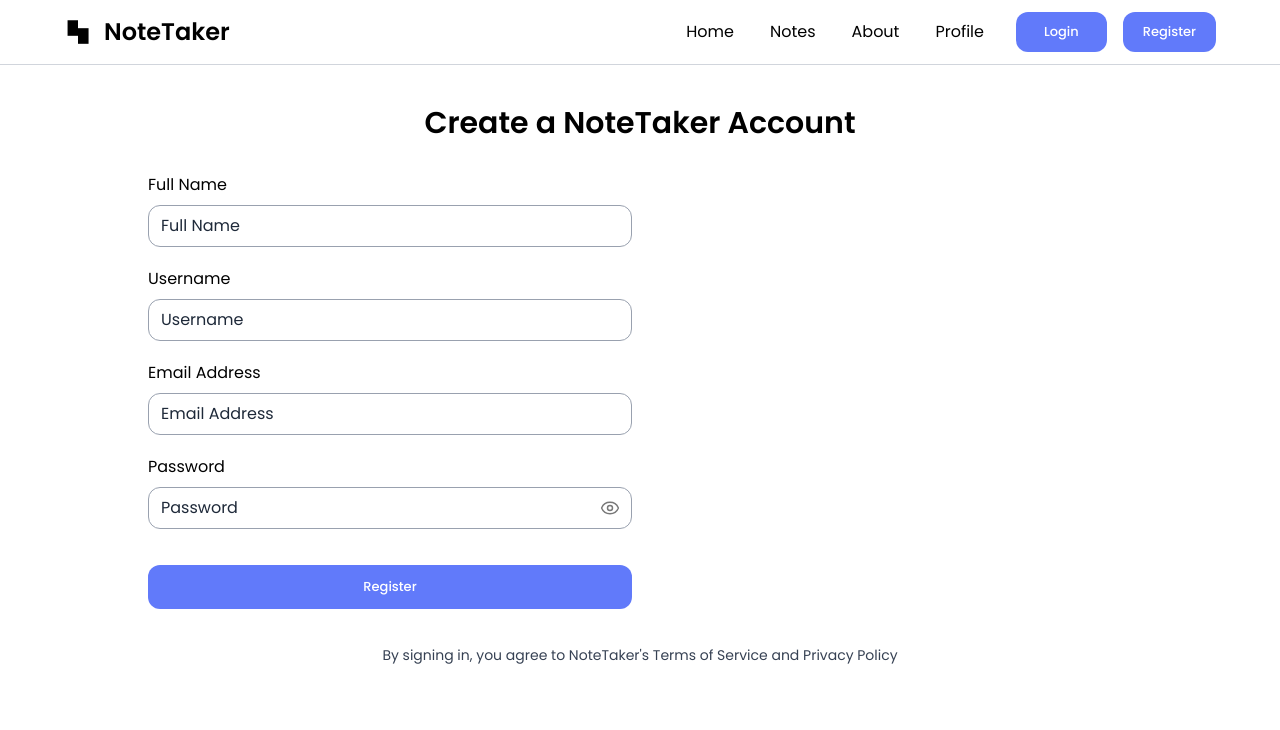
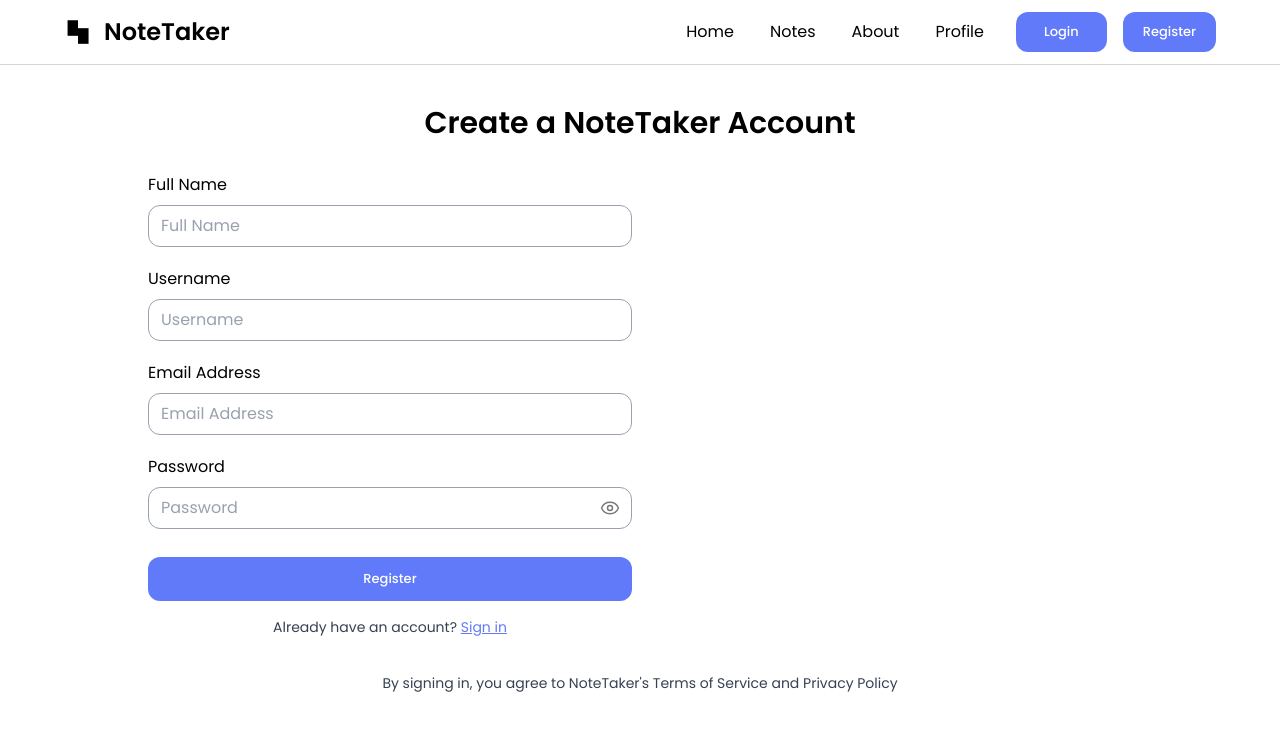
Before and after one commit to Mausam1100/NoteTaker, a React (Vite) app in the folder note-taker/: page /register in a window 1280 px wide. Shown: the top 730 px of the page. Built offline with nearby package versions, Linux system fonts and the light colour scheme.

Commit message:
style login page

```diff
--- a/note-taker/src/components/Login.jsx
+++ b/note-taker/src/components/Login.jsx
@@ -64,19 +64,24 @@ function Login() {
             <form onSubmit={handleSubmit}>
               <label htmlFor="email">
                 <div className='py-2'>Email or username </div>
-                <input type="text" className='px-3 py-2 w-full border-[1px] mb-3 placeholder:text-gray-800 rounded-xl block border-gray-400' onChange={handleChange} value={formData.emailUsername} name="emailUsername" placeholder='Email or username' id='emailUsername' required />
+                <input type="text" className='px-3 py-2 w-full border-[1px] mb-3 placeholder:text-gray-400 rounded-xl block border-gray-400' onChange={handleChange} value={formData.emailUsername} name="emailUsername" placeholder='Email or username' id='emailUsername' required />
               </label>
               <label htmlFor="password">
                 <div className='py-2'>Password</div>
                 <div className='relative'>
-                  <input type={showPassword? "text": "password"} className='px-3 py-2 w-full border-[1px] mb-3 placeholder:text-gray-800 rounded-xl block border-gray-400' onChange={handleChange} value={formData.password} name='password' placeholder='Password' id='password' required />
+                  <input type={showPassword? "text": "password"} className='px-3 py-2 w-full border-[1px] mb-3 placeholder:text-gray-400 rounded-xl block border-gray-400' onChange={handleChange} value={formData.password} name='password' placeholder='Password' id='password' required />
 
                   {showPassword? <EyeOff onClick={togglePassword} className='absolute top-[50%] search right-3 cursor-pointer'size={20} color='#787878' strokeWidth={1.75} />:
                   <Eye onClick={togglePassword} className='absolute top-[50%] search right-3 cursor-pointer'size={20} color='#787878' strokeWidth={1.75} />}
 
                 </div>
               </label>
+              <label htmlFor="remember" className='flex gap-x-2.5'>
+                <input  id='remember' type="checkbox" />
+                <p>Remember me?</p>
+              </label>
               <button type='submit' className='button w-full py-3 mt-6 cursor-pointer'>Login</button>
+              <p className='text-center pt-4 text-sm'>Don't have an account? <span onClick={() => navigate('/register')} className='hover:text-[#6164fa] underline text-[#617AFA] cursor-pointer'>Sign up</span></p>
             </form>
           </div>
           <div>
--- a/note-taker/src/components/Register.jsx
+++ b/note-taker/src/components/Register.jsx
@@ -57,30 +57,31 @@ function Register() {
             <form onSubmit={handleSubmit}>
               <label htmlFor="fullname">
                 <div className='py-2'>Full Name </div>
-                <input type="text" className='px-3 py-2 w-full border-[1px] mb-3 placeholder:text-gray-800 rounded-xl block border-gray-400' placeholder='Full Name' onChange={handleChange} value={formData.fullName} name='fullName' id='fullname' required/>
+                <input type="text" className='px-3 py-2 w-full border-[1px] mb-3 placeholder:text-gray-400 rounded-xl block border-gray-400' placeholder='Full Name' onChange={handleChange} value={formData.fullName} name='fullName' id='fullname' required/>
               </label>
 
               <label htmlFor="username">
                 <div className='py-2'>Username </div>
-                <input type="text" className='px-3 py-2 w-full border-[1px] mb-3 placeholder:text-gray-800 rounded-xl block border-gray-400' placeholder='Username' onChange={handleChange} value={formData.username} name='username' id='username' required/>
+                <input type="text" className='px-3 py-2 w-full border-[1px] mb-3 placeholder:text-gray-400 rounded-xl block border-gray-400' placeholder='Username' onChange={handleChange} value={formData.username} name='username' id='username' required/>
               </label>
 
               <label htmlFor="email">
                 <div className='py-2'>Email Address</div>
-                <input type="text" className='px-3 py-2 w-full border-[1px] mb-3 placeholder:text-gray-800 rounded-xl block border-gray-400' placeholder='Email Address' onChange={handleChange} value={formData.email} name='email' id='email' required/>
+                <input type="text" className='px-3 py-2 w-full border-[1px] mb-3 placeholder:text-gray-400 rounded-xl block border-gray-400' placeholder='Email Address' onChange={handleChange} value={formData.email} name='email' id='email' required/>
               </label>
 
               <label htmlFor="password">
                 <div className='py-2'>Password</div>
                 <div className='relative'>
-                  <input type={showPassword? "text": "password"} className='px-3 py-2 w-full border-[1px] mb-3 placeholder:text-gray-800 rounded-xl block border-gray-400' placeholder='Password' onChange={handleChange} value={formData.password} name='password' id='password' required/>
+                  <input type={showPassword? "text": "password"} className='px-3 py-2 w-full border-[1px] mb-3 placeholder:text-gray-400 rounded-xl block border-gray-400' placeholder='Password' onChange={handleChange} value={formData.password} name='password' id='password' required/>
 
                   {showPassword? <EyeOff onClick={togglePassword} className='absolute top-[50%] search right-3 cursor-pointer'size={20} color='#787878' strokeWidth={1.75} />:
                   <Eye onClick={togglePassword} className='absolute top-[50%] search right-3 cursor-pointer'size={20} color='#787878' strokeWidth={1.75} />}
 
                 </div>
               </label>
-              <button type='submit' className='button w-full py-3 mt-6 cursor-pointer'>Register</button>
+              <button type='submit' className='button w-full py-3 mt-4 cursor-pointer'>Register</button>
+              <p className='text-center pt-4 text-sm'>Already have an account? <span onClick={() => navigate('/login')} className='hover:text-[#6164fa] underline text-[#617AFA] cursor-pointer'>Sign in</span></p>
             </form>
           </div>
           <div>
```
